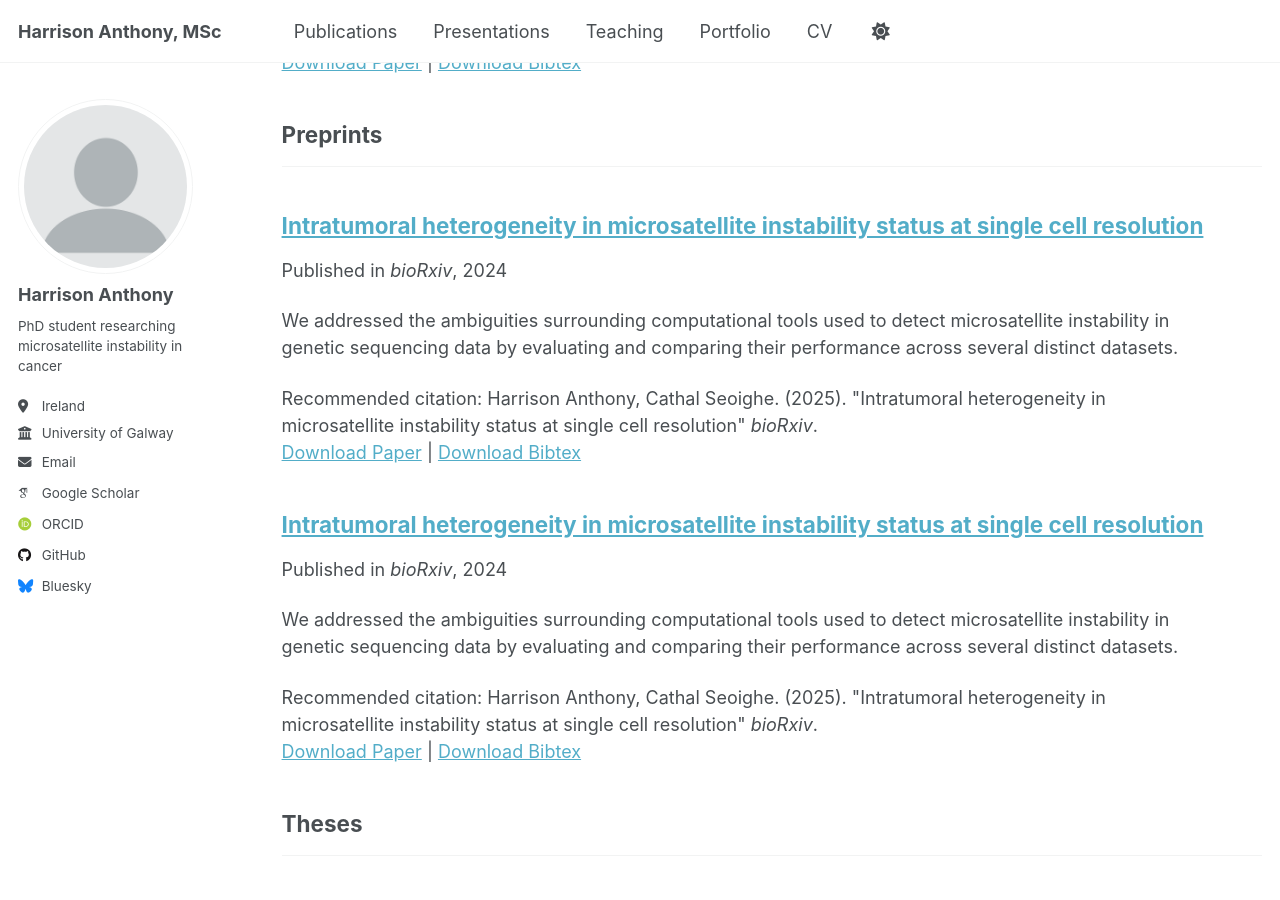
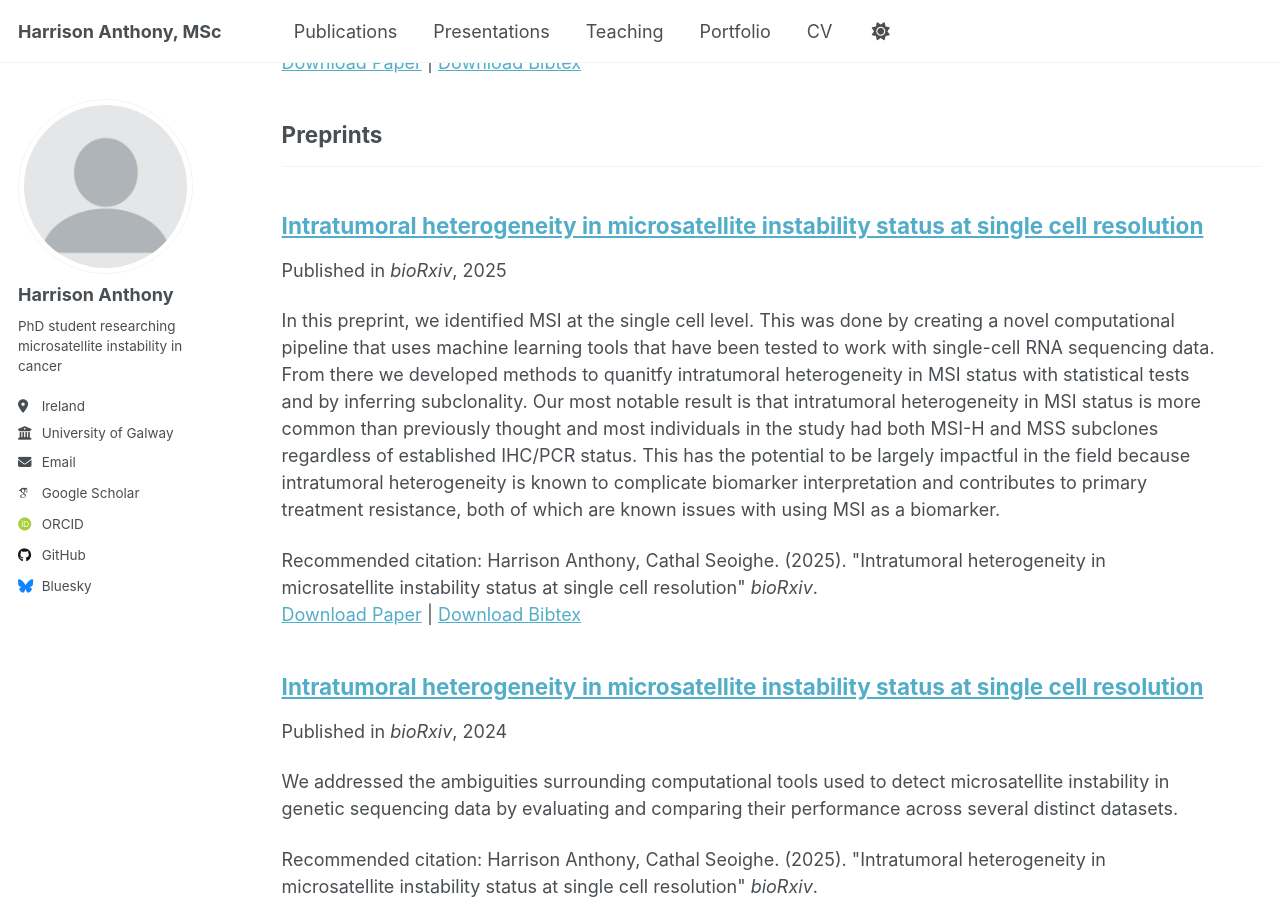
Before and after one commit to harrison-anth/harrison-anth.github.io, a Jekyll site: the page built from _pages/publications.html, in a window 1280 px wide and 900 px high, scrolled down 482 px. Built offline with Jekyll 4.4.1, drawn with Linux system fonts in a browser that asks for light colours; some web fonts are replaced.

Commit message:
updating bioxr

```diff
--- a/_publications/msi_ith_biorxiv.md
+++ b/_publications/msi_ith_biorxiv.md
@@ -4,8 +4,17 @@ resolution"
 collection: publications
 category: preprints
 permalink: /publication/msih_ith
-excerpt: 'We addressed the ambiguities surrounding computational tools used to detect microsatellite instability in genetic sequencing data by evaluating and comparing their performance across several distinct datasets.'
-date: 2024-06-15
+excerpt: 'In this preprint, we identified MSI at the single cell level. This was done by
+creating a novel computational pipeline that uses machine learning tools that have been
+tested to work with single-cell RNA sequencing data. From there we developed methods to
+quanitfy intratumoral heterogeneity in MSI status with statistical tests and by inferring
+subclonality. Our most notable result is that intratumoral heterogeneity in MSI status is
+more common than previously thought and most individuals in the study had both MSI-H and
+MSS subclones regardless of established IHC/PCR status. This has the potential to be
+largely impactful in the field because intratumoral heterogeneity is known to complicate
+biomarker interpretation and contributes to primary treatment resistance, both of which are
+known issues with using MSI as a biomarker.'
+date: 2025-06-14
 venue: 'bioRxiv'
 paperurl: 'http://harrison-anth.github.io/files/msi_ith.pdf'
 bibtexurl: 'http://harrison-anth.github.io/files/msih_ith.bibtex'
```
